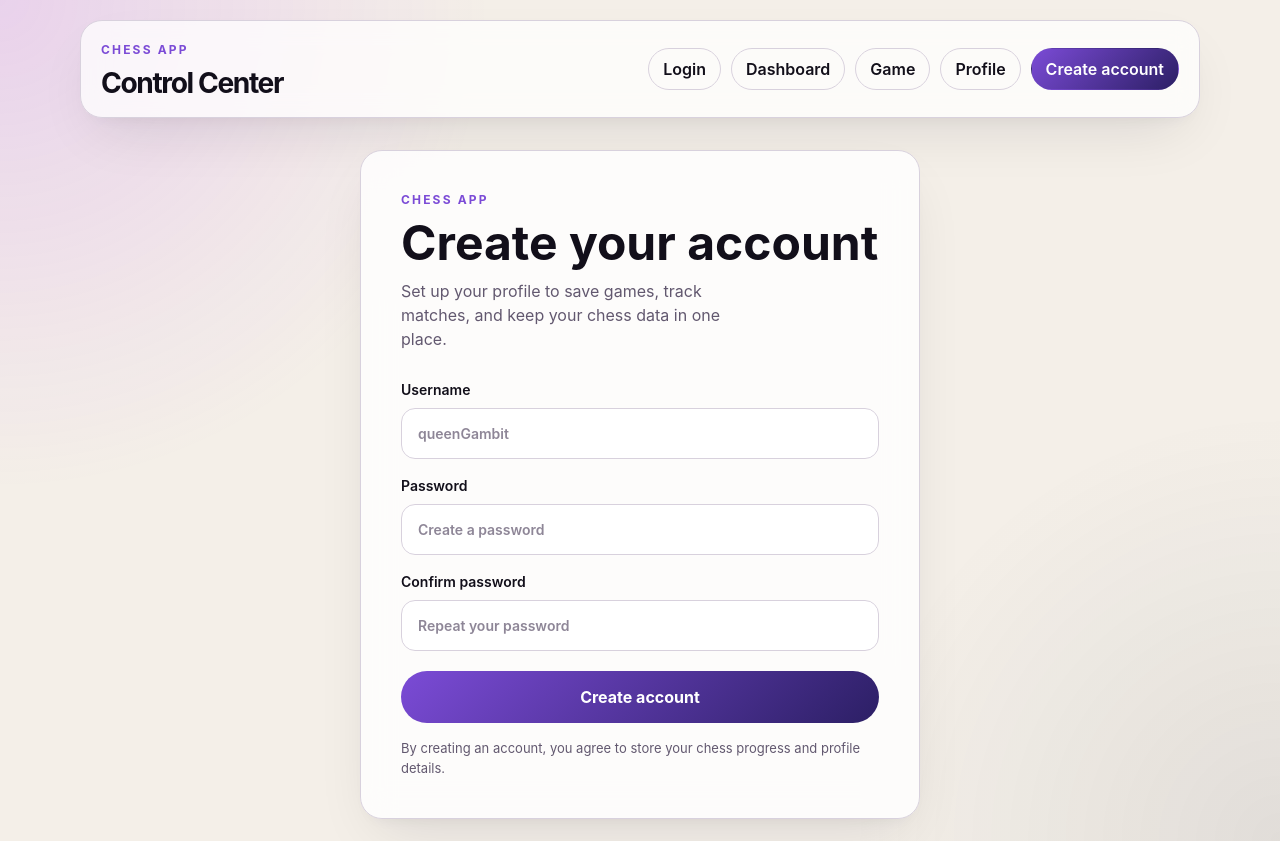
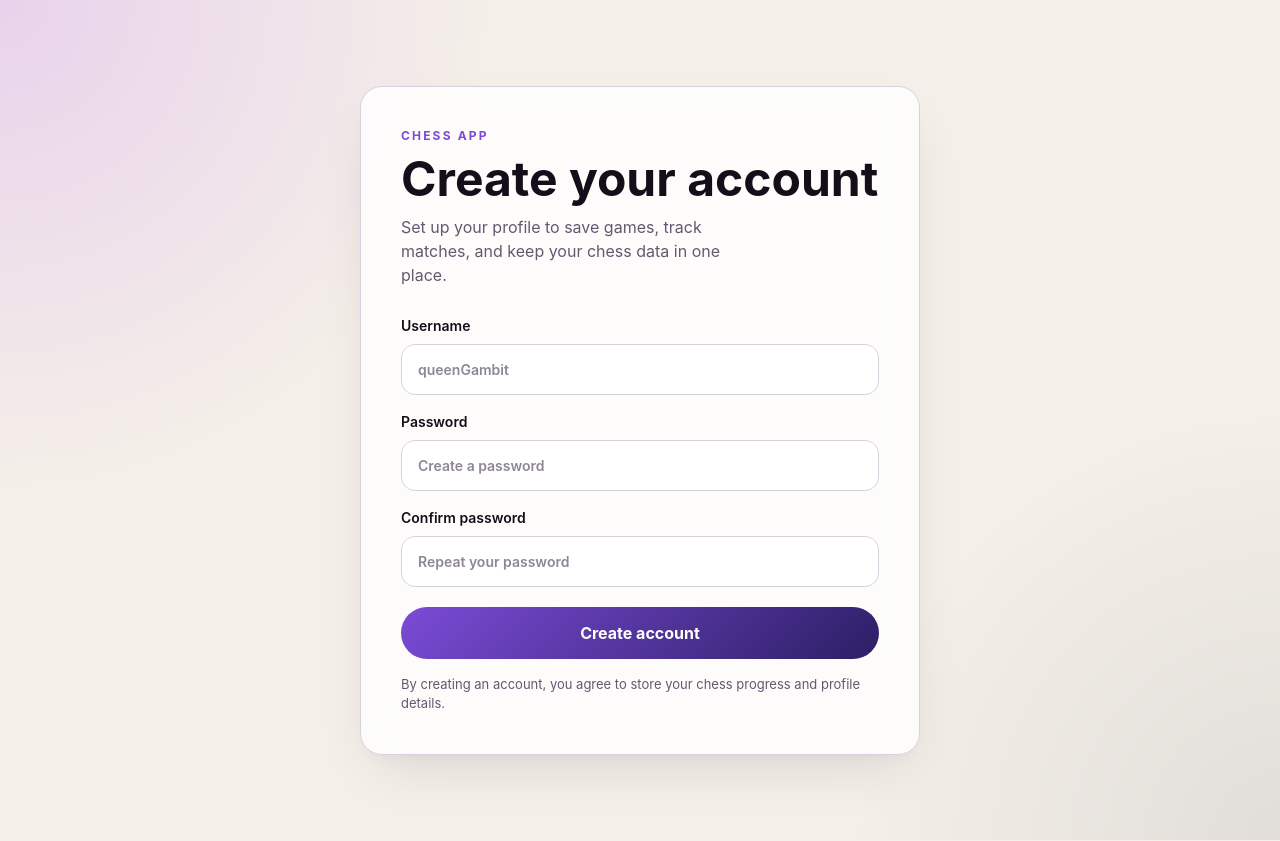
Before and after one commit to kmphillips/databaseProject, a React (Vite) app: page /create-account in a window 1280 px wide. Built offline with nearby package versions, Linux system fonts and the light colour scheme.

Commit message:
updated login page, tab, logout functionality

```diff
--- a/src/App.css
+++ b/src/App.css
@@ -62,6 +62,26 @@
   border-color: transparent;
   background: linear-gradient(135deg, var(--accent), #2c1f65);
   color: #fff;
+}
+
+.logout-btn {
+  background: none;
+  cursor: pointer;
+  font: inherit;
+  color: var(--text-h);
+}
+
+.logout-btn:hover,
+.logout-btn:focus-visible {
+  background: rgba(248, 113, 113, 0.12);
+  border-color: rgba(248, 113, 113, 0.4);
+  color: #7f1d1d;
+}
+
+.page-content-auth {
+  display: grid;
+  place-items: center;
+  min-height: 100svh;
 }
 
 .page-content {
@@ -175,7 +195,8 @@
 .signup-page {
   display: grid;
   place-items: center;
-  padding: 12px 0 2px;
+  padding: 20px;
+  width: 100%;
 }
 
 .signup-card {
--- a/src/App.tsx
+++ b/src/App.tsx
@@ -1,3 +1,5 @@
+import { createContext, useContext, useState } from 'react'
+import type { ReactNode } from 'react'
 import { Navigate, Route, Routes } from 'react-router-dom'
 import './App.css'
 import { AppLayout } from './components/AppLayout'
@@ -6,20 +8,64 @@ import { DashboardPage } from './pages/DashboardPage'
 import { GamePage } from './pages/GamePage'
 import { LoginPage } from './pages/LoginPage'
 import { ProfilePage } from './pages/ProfilePage'
+import { getSessionUser, setSessionUser, clearSessionUser } from './features/auth/session'
+import type { SessionUser } from './features/auth/session'
+
+type AuthContextType = {
+  user: SessionUser | null
+  login: (user: SessionUser) => void
+  logout: () => void
+}
+
+export const AuthContext = createContext<AuthContextType>({
+  user: null,
+  login: () => {},
+  logout: () => {},
+})
+
+export function useAuth() {
+  return useContext(AuthContext)
+}
+
+function ProtectedRoute({ children }: { children: ReactNode }) {
+  const { user } = useAuth()
+  if (!user) return <Navigate to="/login" replace />
+  return <>{children}</>
+}
+
+function GuestRoute({ children }: { children: ReactNode }) {
+  const { user } = useAuth()
+  if (user) return <Navigate to="/game" replace />
+  return <>{children}</>
+}
 
 function App() {
+  const [user, setUser] = useState<SessionUser | null>(getSessionUser)
+
+  function login(u: SessionUser) {
+    setSessionUser(u)
+    setUser(u)
+  }
+
+  function logout() {
+    clearSessionUser()
+    setUser(null)
+  }
+
   return (
-    <Routes>
-      <Route element={<AppLayout />}>
-        <Route index element={<Navigate to="/login" replace />} />
-        <Route path="/login" element={<LoginPage />} />
-        <Route path="/create-account" element={<CreateAccountPage />} />
-        <Route path="/dashboard" element={<DashboardPage />} />
-        <Route path="/game" element={<GamePage />} />
-        <Route path="/profile" element={<ProfilePage />} />
-        <Route path="*" element={<Navigate to="/login" replace />} />
-      </Route>
-    </Routes>
+    <AuthContext.Provider value={{ user, login, logout }}>
+      <Routes>
+        <Route element={<AppLayout />}>
+          <Route index element={<Navigate to={user ? '/game' : '/login'} replace />} />
+          <Route path="/login" element={<GuestRoute><LoginPage /></GuestRoute>} />
+          <Route path="/create-account" element={<GuestRoute><CreateAccountPage /></GuestRoute>} />
+          <Route path="/dashboard" element={<ProtectedRoute><DashboardPage /></ProtectedRoute>} />
+          <Route path="/game" element={<ProtectedRoute><GamePage /></ProtectedRoute>} />
+          <Route path="/profile" element={<ProtectedRoute><ProfilePage /></ProtectedRoute>} />
+          <Route path="*" element={<Navigate to={user ? '/game' : '/login'} replace />} />
+        </Route>
+      </Routes>
+    </AuthContext.Provider>
   )
 }
 
--- a/src/components/AppLayout.tsx
+++ b/src/components/AppLayout.tsx
@@ -1,16 +1,18 @@
-import { NavLink, Outlet } from 'react-router-dom'
-
-const navItems = [
-  { to: '/login', label: 'Login' },
-  { to: '/dashboard', label: 'Dashboard' },
-  { to: '/game', label: 'Game' },
-  { to: '/profile', label: 'Profile' },
-  { to: '/create-account', label: 'Create account' },
-]
+import { NavLink, Outlet, useNavigate } from 'react-router-dom'
+import { useAuth } from '../App'
 
 export function AppLayout() {
+  const { user, logout } = useAuth()
+  const navigate = useNavigate()
+
+  function handleLogout() {
+    logout()
+    navigate('/login')
+  }
+
   return (
     <div className="app-shell">
+      {user && (
         <header className="top-bar">
           <div className="brand-block">
             <p className="eyebrow">Chess app</p>
@@ -18,21 +20,33 @@ export function AppLayout() {
           </div>
 
           <nav aria-label="Primary navigation" className="top-nav">
-          {navItems.map((item) => (
             <NavLink
-              key={item.to}
-              to={item.to}
-              className={({ isActive }) =>
-                isActive ? 'nav-link nav-link-active' : 'nav-link'
-              }
+              to="/dashboard"
+              className={({ isActive }) => isActive ? 'nav-link nav-link-active' : 'nav-link'}
             >
-              {item.label}
+              Dashboard
             </NavLink>
-          ))}
+            <NavLink
+              to="/game"
+              className={({ isActive }) => isActive ? 'nav-link nav-link-active' : 'nav-link'}
+            >
+              Game
+            </NavLink>
+            <NavLink
+              to="/profile"
+              className={({ isActive }) => isActive ? 'nav-link nav-link-active' : 'nav-link'}
+            >
+              Profile
+            </NavLink>
           </nav>
+
+          <button className="nav-link logout-btn" onClick={handleLogout}>
+            Logout
+          </button>
         </header>
+      )}
 
-      <main className="page-content">
+      <main className={user ? 'page-content' : 'page-content page-content-auth'}>
         <Outlet />
       </main>
     </div>
--- a/src/features/auth/session.ts
+++ b/src/features/auth/session.ts
@@ -25,3 +25,7 @@ export function getSessionUser(): SessionUser | null {
 export function setSessionUser(user: SessionUser) {
   localStorage.setItem(SESSION_STORAGE_KEY, JSON.stringify(user))
 }
+
+export function clearSessionUser() {
+  localStorage.removeItem(SESSION_STORAGE_KEY)
+}
--- a/src/pages/LoginPage.tsx
+++ b/src/pages/LoginPage.tsx
@@ -2,10 +2,11 @@ import { useState } from 'react'
 import type { SyntheticEvent } from 'react'
 import { useNavigate } from 'react-router-dom'
 import { Link } from 'react-router-dom'
-import { setSessionUser } from '../features/auth/session'
+import { useAuth } from '../App'
 
 export function LoginPage() {
   const navigate = useNavigate()
+  const { login } = useAuth()
   const [isSubmitting, setIsSubmitting] = useState(false)
   const [statusMessage, setStatusMessage] = useState('')
   const [statusType, setStatusType] = useState<'success' | 'error' | ''>('')
@@ -47,7 +48,7 @@ export function LoginPage() {
         throw new Error('Login succeeded but no user data was returned.')
       }
 
-      setSessionUser(payload.user)
+      login(payload.user)
       setStatusType('success')
       setStatusMessage(payload.message ?? 'Login successful.')
       navigate('/game')
```
Also changed, not shown: 1 other file (tests, documents, lock files or other folders). Lines whose indentation alone changed are shown as unchanged.
